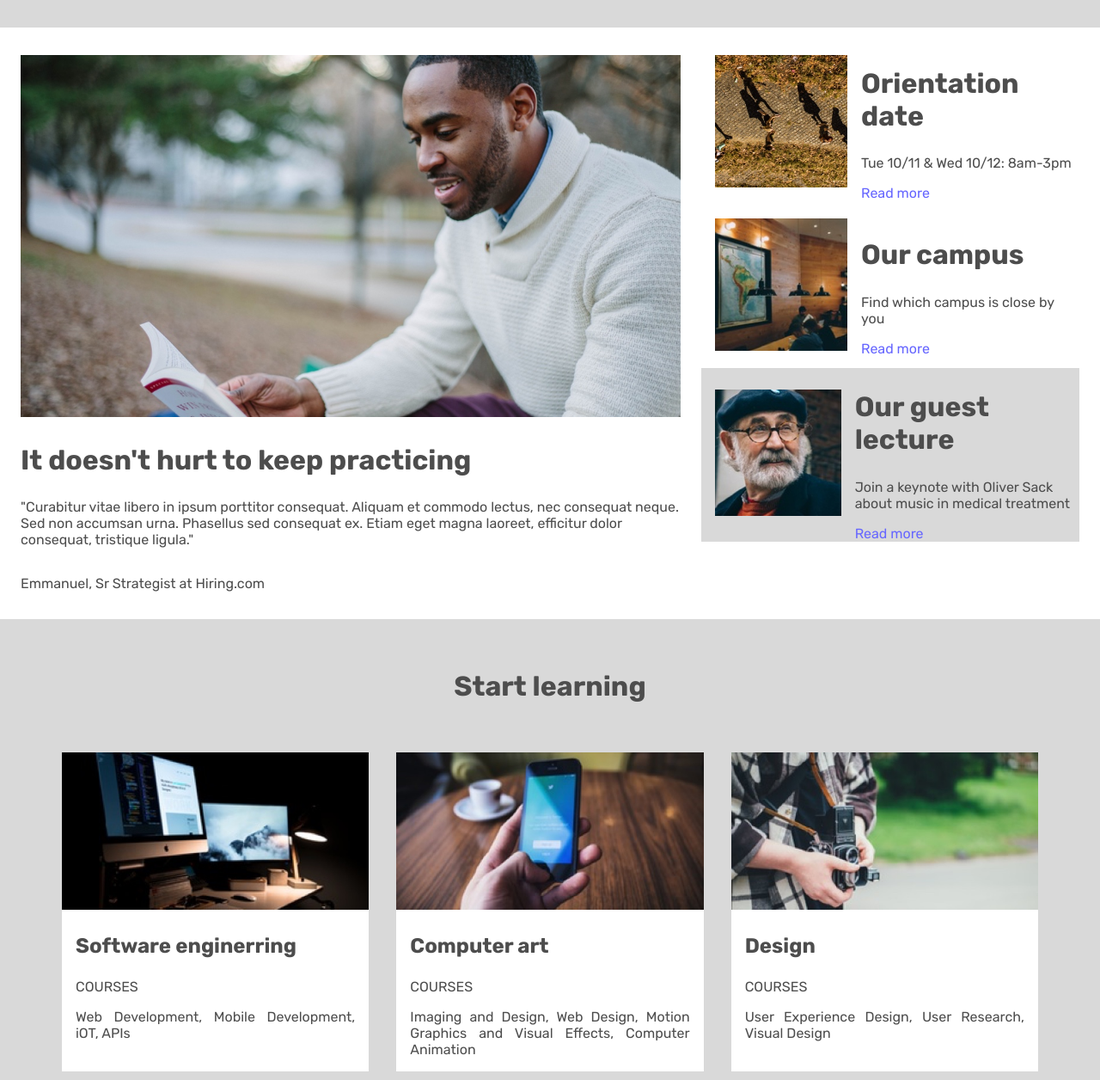
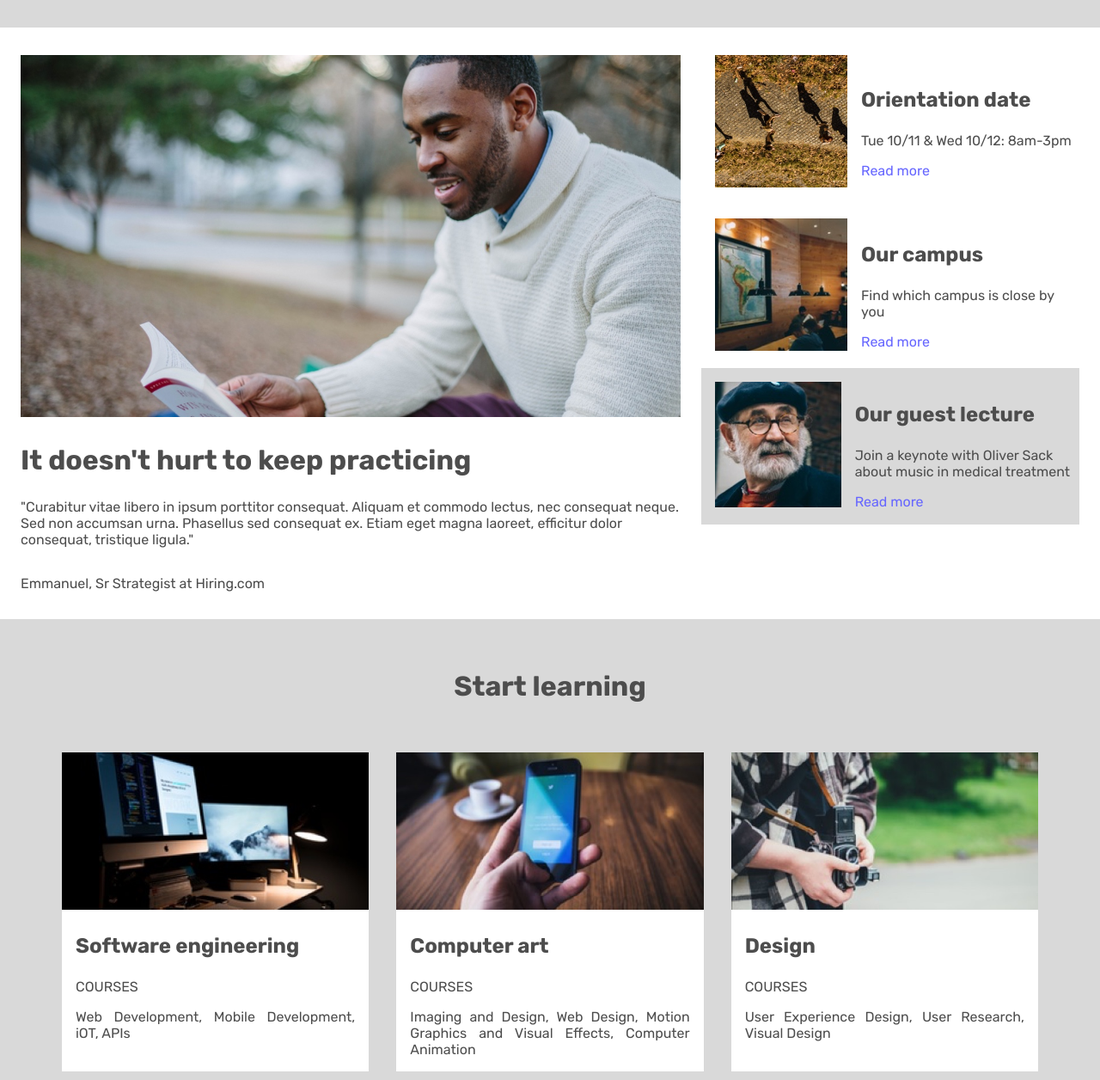
Before and after one commit to JaneHope607/ColmarProject, a plain HTML site: page index.html in a window 1280 px wide. Shown: the part 664-1920 px from the top of the page at 86% size. Drawn offline with Linux system fonts and the light colour scheme.

Commit message:
Update index.html

```diff
--- a/index.html
+++ b/index.html
@@ -56,7 +56,7 @@
               <img src="./resources/images/information-orientation.jpg" alt="arial view of students"/>
             </div>
            <div class="right-side-text">
-              <h2>Orientation date</h2>
+              <h3>Orientation date</h3>
               <p>Tue 10/11 & Wed 10/12: 8am-3pm</p>
               <a class="read-more" href="#" role="link">
               <span>Read more</span>
@@ -68,7 +68,7 @@
               <img src="./resources/images/information-campus.jpg" alt="campus picture"/>
             </div>
             <div class="right-side-text">
-              <h2>Our campus</h2>
+              <h3>Our campus</h3>
               <p>Find which campus is close by you</p>
               <a class="read-more" href="#" role="link">
                 <span>Read more</span>
@@ -80,7 +80,7 @@
               <img src="./resources/images/information-guest-lecture.jpg" alt="lecturer"/>
             </div>
             <div class="right-side-text">
-              <h2>Our guest lecture</h2>
+              <h3>Our guest lecture</h3>
               <p>Join a keynote with Oliver Sack about music in medical treatment</p>
               <a class="read-more" href="#" role="link">
                 <span>Read more</span>
@@ -103,7 +103,7 @@
            <img src="./resources/images/course-software.jpg" alt="laptops"/>
          </div>
          <div class="course-block-text">
-           <h3>Software enginerring</h3>
+           <h3>Software engineering</h3>
            <p>COURSES</p>
            <p>Web Development, Mobile Development, iOT, APIs</p>
          </div>
@@ -182,16 +182,19 @@
           <p>"Curabitur vitae libero in ipsum portititor consequat. Aliquam et commodo lectus, nec consequat neque. Sed non accumsan urna. Phasellus sed consequat ex. Etiam eget magna laoreet, efficitur dolor consequat, tristique ligula."</p>
         </div>
       </div>
-        <article class="item">
+
+      <div class="thesis-right-side">
+        <article class="thesis-right-side-item">
           <img src="./resources/images/thesis-fisma.jpg" alt="drawings"/>
           <h3>Fisma: Design and Prototype</h3>
           <p>Designer showcase of new prototype product</p>
-      </article>
-      <article class="item">
+        </article>
+        <article class="thesis-right-side-item">
           <img src="./resources/images/thesis-now-and-then.jpg" alt="new york"/>
           <h3>Now and then</h3>
           <p>Research stufy about New York</p>
-      </article>
+        </article>
+      </div>
     </div>
 
   </main>
```
